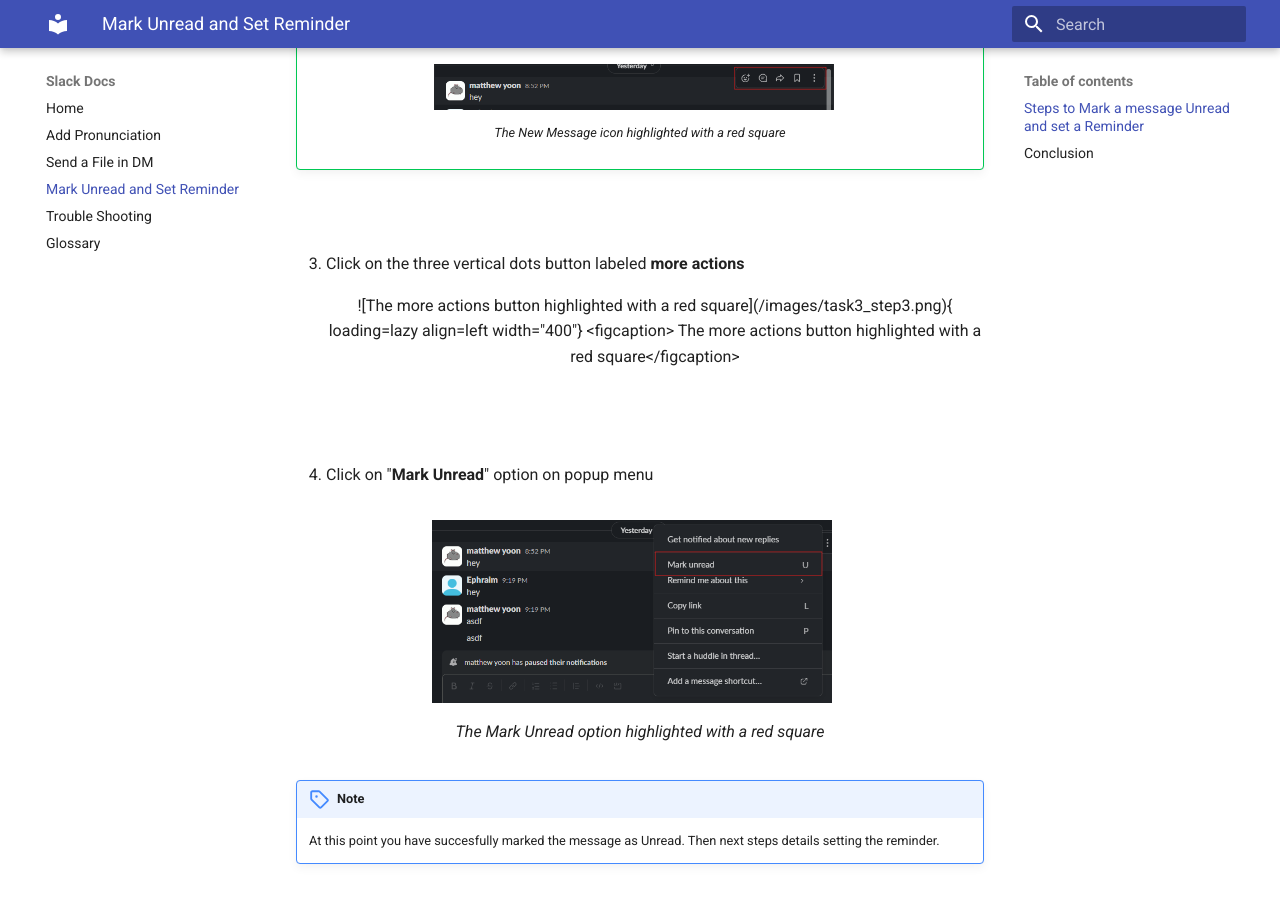
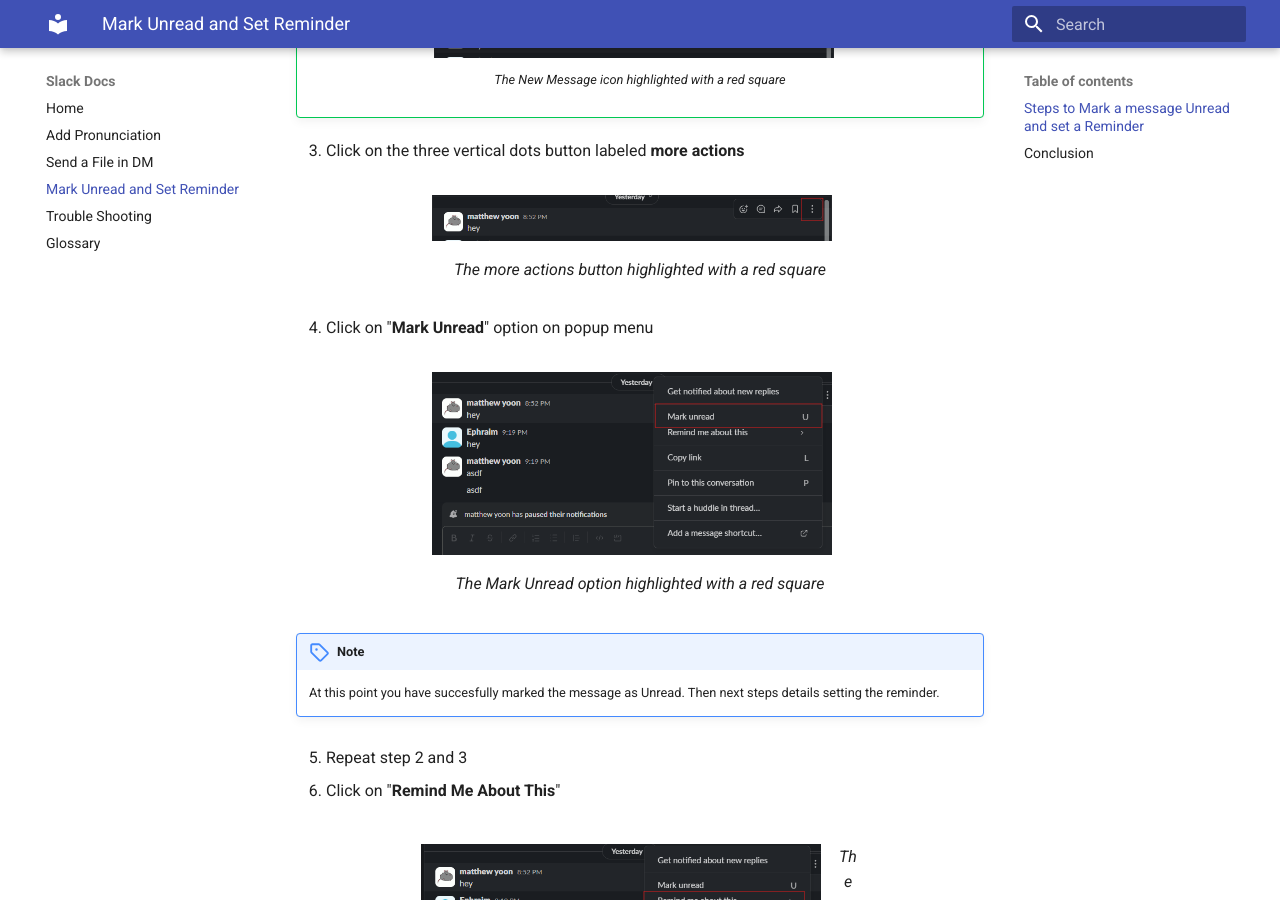
Before and after one commit to matthewy0987/COMM2216_SlackDocs, an MkDocs documentation site: the page built from docs/MarkUnread.md, in a window 1280 px wide and 900 px high, scrolled down 636 px. Built offline with MkDocs 1.6.1 and Material for MkDocs 9.7.7, drawn with Linux system fonts in a browser that asks for light colours.

Commit message:
get rid of spacing

```diff
--- a/docs/MarkUnread.md
+++ b/docs/MarkUnread.md
@@ -7,10 +7,7 @@
 
 
 1. Navigate to message you want to mark unread
-<pre>
 
-
-</pre>
 2. Hover over the message with your mouse
 !!! success
     If steps have been followed correctly, then a popup menu should be visible
@@ -18,19 +15,14 @@
         ![The New Message icon highlighted with a red square](../images/task3_step2.png){ loading=lazy align=left width="400"}
     <figcaption> The New Message icon highlighted with a red square</figcaption>
     </figure>
-<pre>
 
+3. Click on the three vertical dots button labeled **more actions**
 
-</pre>
-3. Click on the three vertical dots button labeled **more actions**
- <figure markdown="span">
+<figure markdown="span">
     ![The more actions button highlighted with a red square](/images/task3_step3.png){ loading=lazy align=left width="400"}
     <figcaption> The more actions button highlighted with a red square</figcaption>
-    </figure>
-<pre>
+</figure>
 
-
-</pre>
 4. Click on "**Mark Unread**" option on popup menu
 <figure markdown="span">
     ![The Mark Unread option highlighted with a red square](/images/task3_step4.png){ loading=lazy align=left width="400"}
@@ -40,24 +32,15 @@
 !!! note
     At this point you have succesfully marked the message as Unread. Then next steps details setting the reminder.
 
-<pre>
 
+5. Repeat step 2 and 3
 
-</pre>
-5. Repeat step 2 and 3
-<pre>
-
-
-</pre>
 6. Click on "**Remind Me About This**"
 <figure markdown="span">
     ![The Remind Me About This option highlighted with a red square](../images/task3_step6.png){ loading=lazy align=left width="400"}
     <figcaption> The Remind Me About This option highlighted with a red square</figcaption>
 </figure>
-<pre>
 
-
-</pre>
 7. Select a preset time interval or custom from the popup menu
 <figure markdown="span">
     ![The Remind Me About This option highlighted with a red square](../images/task3_step6.png){ loading=lazy align=left width="400"}
@@ -66,10 +49,7 @@
 
 !!! note
     If you selected a preset time interval then you have complted setting a reminder. The next steps details setting a custom time/
-<pre>
 
-
-</pre>
 8. Select Date for reminder
 <figure markdown="span">
     ![The date drop down menu highlighted with a red square](../images/task3_step8.png){ loading=lazy align=left width="400"}
@@ -93,10 +73,7 @@
     ![The time menu highlighted with a red square](../images/task3_step8.3.png){ loading=lazy align=left width="400"}
     <figcaption> The time menu highlighted with a red square</figcaption>
 </figure>
-<pre>
 
-
-</pre>
 9. Click on the **Save** button
 <figure markdown="span">
     ![The save button highlighted with a red square](../images/task3_8.4.png){ loading=lazy align=left width="400"}
```
